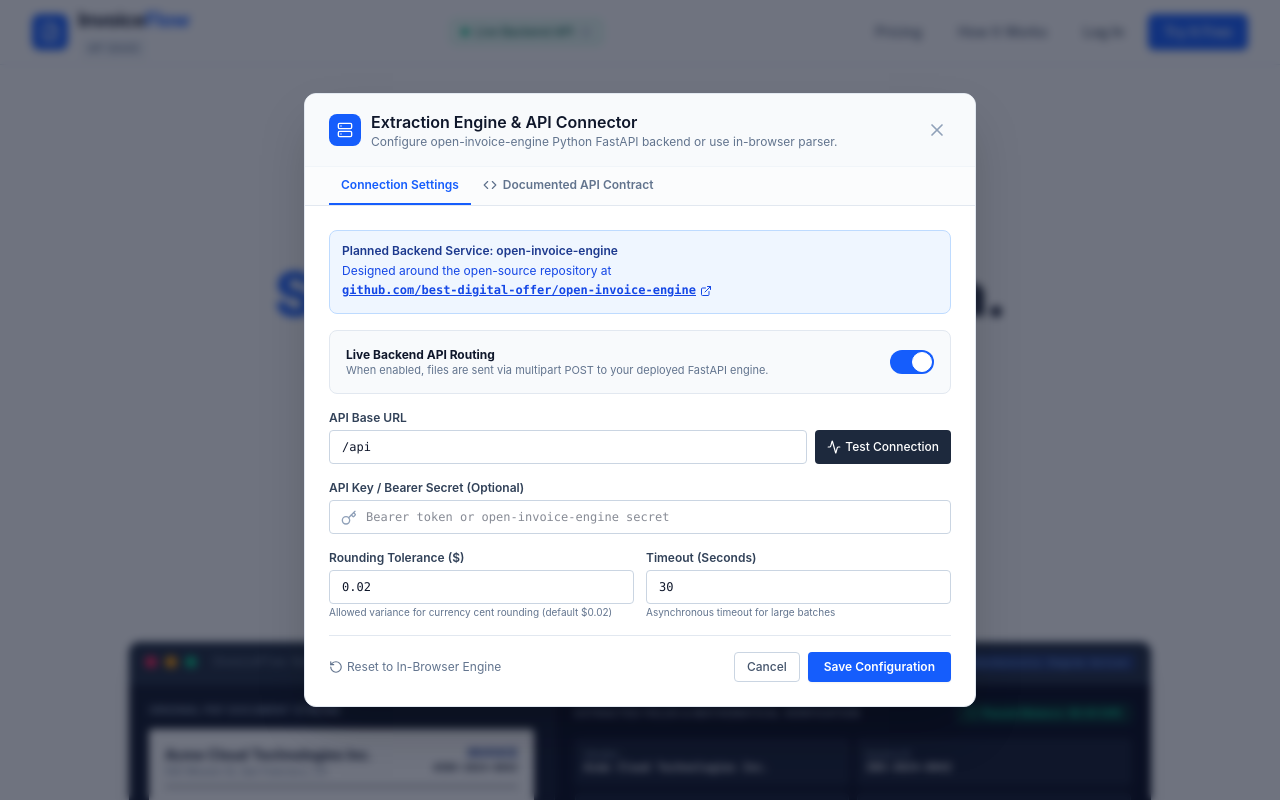
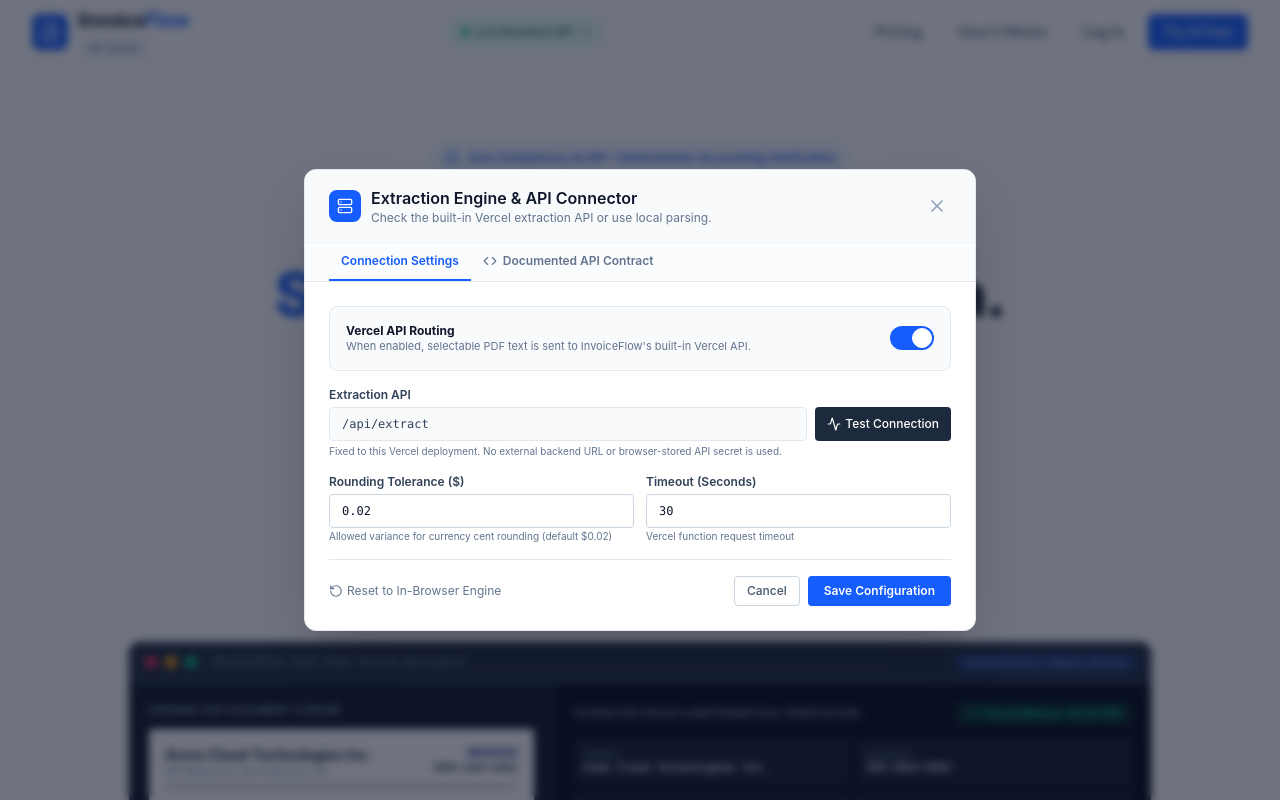
Before and after one commit to best-digital-offer/invoiceflow, a React (Vite) app: page / in a window 1280 px wide. Both pictures are taken after a click on the button "Live Backend API". Shown: the top 800 px of the page. Built offline with nearby package versions, Linux system fonts and the light colour scheme.

Commit message:
Lock extraction settings to the built-in Vercel API

```diff
--- a/src/components/settings/ApiConfigModal.tsx
+++ b/src/components/settings/ApiConfigModal.tsx
@@ -40,7 +40,7 @@ export const ApiConfigModal: React.FC<ApiConfigModalProps> = ({
 
   const handleTestConnection = async () => {
     setTestStatus({ running: true });
-    const res = await InvoiceExtractionService.testBackendConnection(config.baseUrl, config.apiKey);
+    const res = await InvoiceExtractionService.testBackendConnection('/api');
     setTestStatus({
       running: false,
       success: res.success,
@@ -51,14 +51,14 @@ export const ApiConfigModal: React.FC<ApiConfigModalProps> = ({
 
   const handleSubmit = (e: React.FormEvent) => {
     e.preventDefault();
-    const updated = storageService.saveBackendConfig(config);
+    const updated = storageService.saveBackendConfig({ ...config, baseUrl: '/api', apiKey: '' });
     onSave(updated);
     onClose();
   };
 
   const handleResetToDemo = () => {
     const updated = storageService.saveBackendConfig({
-      baseUrl: 'http://localhost:8000',
+      baseUrl: '/api',
       apiKey: '',
       useLiveBackend: false,
       roundingTolerance: 0.02,
@@ -82,7 +82,7 @@ export const ApiConfigModal: React.FC<ApiConfigModalProps> = ({
                 Extraction Engine & API Connector
               </h3>
               <p className="text-xs text-slate-500">
-                Configure open-invoice-engine Python FastAPI backend or use in-browser parser.
+                Check the built-in Vercel extraction API or use local parsing.
               </p>
             </div>
           </div>
@@ -126,36 +126,15 @@ export const ApiConfigModal: React.FC<ApiConfigModalProps> = ({
           {activeTab === 'settings' ? (
             <form onSubmit={handleSubmit} className="space-y-4">
 
-              {/* Repository reference */}
-              <div className="p-3 bg-blue-50 border border-blue-200 rounded-lg flex items-start justify-between">
-                <div>
-                  <div className="font-semibold text-blue-900">
-                    Planned Backend Service: open-invoice-engine
-                  </div>
-                  <p className="text-blue-700 mt-0.5 leading-relaxed">
-                    Designed around the open-source repository at{' '}
-                    <a
-                      href="https://github.com/best-digital-offer/open-invoice-engine"
-                      target="_blank"
-                      rel="noreferrer"
-                      className="underline font-mono inline-flex items-center font-bold"
-                    >
-                      github.com/best-digital-offer/open-invoice-engine
-                      <ExternalLink className="w-3 h-3 ml-1" />
-                    </a>
-                  </p>
-                </div>
-              </div>
-
               {/* Engine Mode Toggle */}
               <div className="border border-slate-200 rounded-lg p-4 bg-slate-50 space-y-3">
                 <div className="flex items-center justify-between">
                   <div>
                     <div className="font-bold text-slate-900">
-                      Live Backend API Routing
+                      Vercel API Routing
                     </div>
                     <p className="text-slate-500 text-[11px]">
-                      When enabled, files are sent via multipart POST to your deployed FastAPI engine.
+                      When enabled, selectable PDF text is sent to InvoiceFlow's built-in Vercel API.
                     </p>
                   </div>
                   <label className="relative inline-flex items-center cursor-pointer">
@@ -176,29 +155,26 @@ export const ApiConfigModal: React.FC<ApiConfigModalProps> = ({
                 )}
               </div>
 
-              {/* API Base URL */}
+              {/* Fixed same-origin Vercel API */}
               <div>
                 <label className="block font-semibold text-slate-700 mb-1">
-                  API Base URL
+                  Extraction API
                 </label>
                 <div className="flex space-x-2">
-                  <input
-                    type="url"
-                    value={config.baseUrl}
-                    onChange={e => setConfig(prev => ({ ...prev, baseUrl: e.target.value }))}
-                    placeholder="http://localhost:8000"
-                    className="flex-1 px-3 py-2 rounded border border-slate-300 font-mono text-xs focus:ring-1 focus:ring-blue-500"
-                  />
+                  <div className="flex-1 px-3 py-2 rounded border border-slate-200 bg-slate-50 font-mono text-xs text-slate-700">
+                    /api/extract
+                  </div>
                   <button
                     type="button"
                     onClick={handleTestConnection}
-                    disabled={testStatus.running || !config.baseUrl}
+                    disabled={testStatus.running}
                     className="px-3 py-2 bg-slate-800 hover:bg-slate-900 text-white rounded font-medium text-xs flex items-center space-x-1 shrink-0 transition-colors disabled:opacity-50"
                   >
                     <Activity className={`w-3.5 h-3.5 ${testStatus.running ? 'animate-spin' : ''}`} />
                     <span>{testStatus.running ? 'Testing...' : 'Test Connection'}</span>
                   </button>
                 </div>
+                <p className="text-[10px] text-slate-500 mt-1">Fixed to this Vercel deployment. No external backend URL or browser-stored API secret is used.</p>
               </div>
 
               {/* Test Status feedback */}
@@ -221,23 +197,6 @@ export const ApiConfigModal: React.FC<ApiConfigModalProps> = ({
                   </div>
                 </div>
               )}
-
-              {/* API Key (Optional) */}
-              <div>
-                <label className="block font-semibold text-slate-700 mb-1">
-                  API Key / Bearer Secret (Optional)
-                </label>
-                <div className="relative">
-                  <Key className="w-4 h-4 text-slate-400 absolute left-3 top-2.5" />
-                  <input
-                    type="password"
-                    value={config.apiKey}
-                    onChange={e => setConfig(prev => ({ ...prev, apiKey: e.target.value }))}
-                    placeholder="Bearer token or open-invoice-engine secret"
-                    className="w-full pl-9 pr-3 py-2 rounded border border-slate-300 font-mono text-xs focus:ring-1 focus:ring-blue-500"
-                  />
-                </div>
-              </div>
 
               {/* Rounding Tolerance */}
               <div className="grid grid-cols-2 gap-3">
@@ -264,12 +223,12 @@ export const ApiConfigModal: React.FC<ApiConfigModalProps> = ({
                   <input
                     type="number"
                     min="5"
-                    max="120"
+                    max="30"
                     value={Math.round(config.timeoutMs / 1000)}
-                    onChange={e => setConfig(prev => ({ ...prev, timeoutMs: (parseInt(e.target.value) || 15) * 1000 }))}
+                    onChange={e => setConfig(prev => ({ ...prev, timeoutMs: Math.min(30000, Math.max(5000, parseInt(e.target.value) || 15)) * 1000 }))}
                     className="w-full px-3 py-2 rounded border border-slate-300 font-mono text-xs"
                   />
-                  <p className="text-[10px] text-slate-500 mt-0.5">Asynchronous timeout for large batches</p>
+                  <p className="text-[10px] text-slate-500 mt-0.5">Vercel function request timeout</p>
                 </div>
               </div>
 
```
